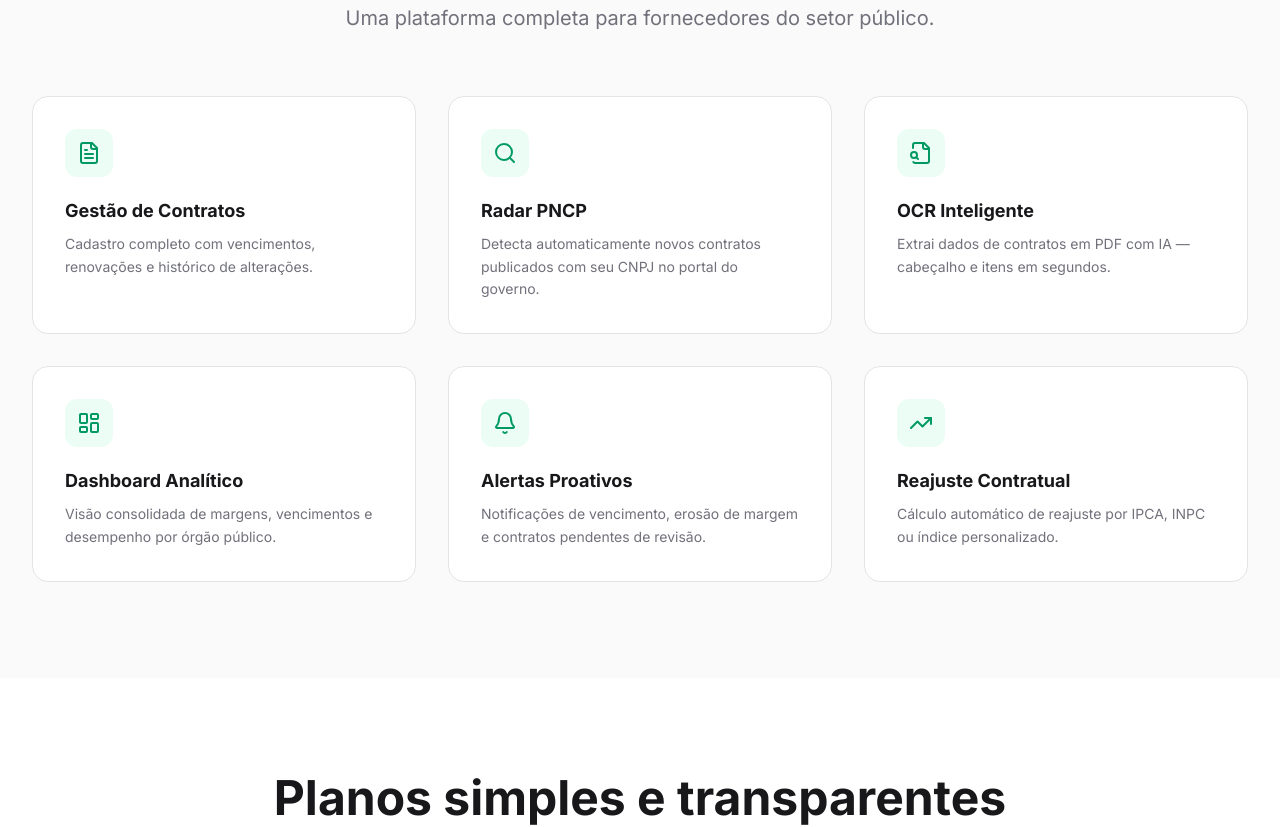
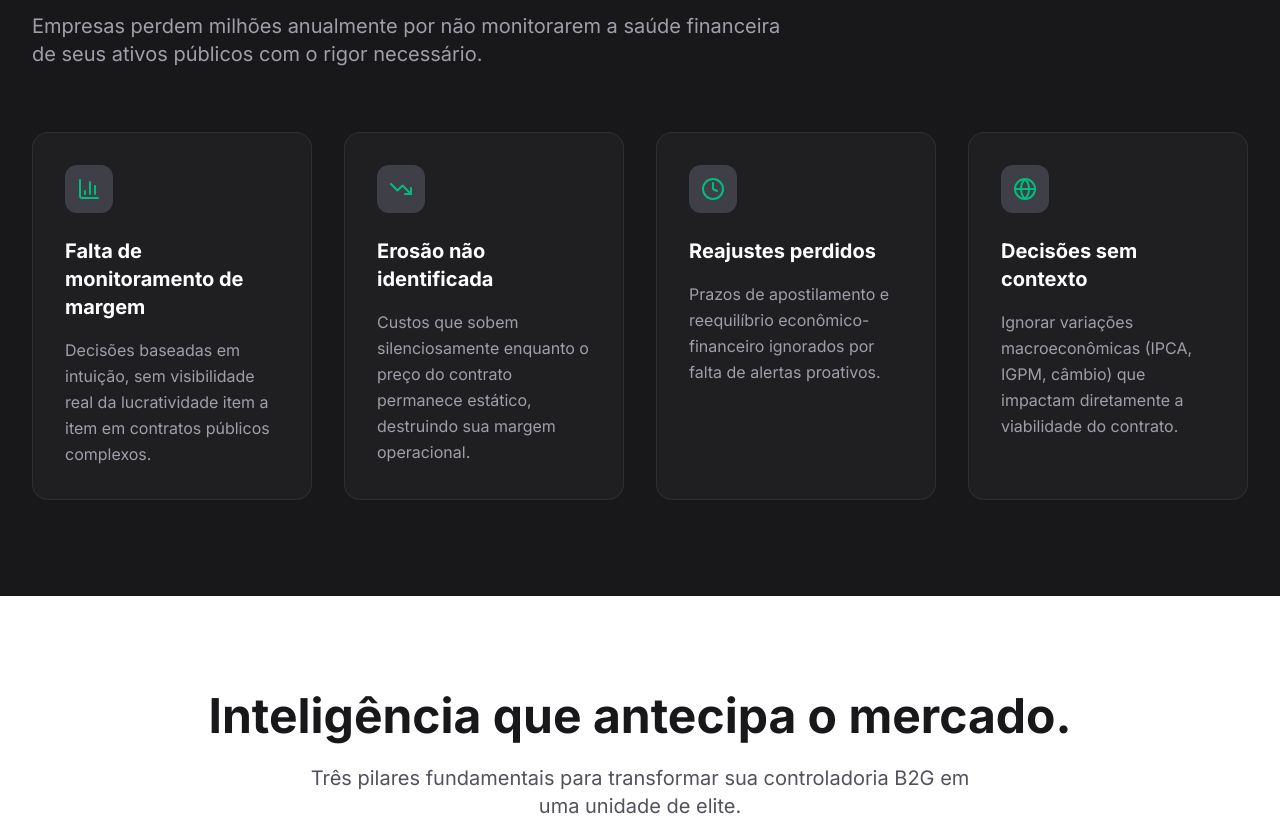
Before and after one commit to leistermurilo-boop/duo-website, a React (Vite) app: page / in a window 1280 px wide. Shown: the part 1040-1867 px from the top of the page. Built offline with nearby package versions, Linux system fonts and the light colour scheme.

Commit message:
Update App.tsx(app): adiciona Problem, Mechanism e MaturityIndex ao App.tsx — corrige links do rodapé

```diff
--- a/src/App.tsx
+++ b/src/App.tsx
@@ -1,7 +1,10 @@
 import React from 'react';
 import { Navbar } from './components/Navbar';
 import { Hero } from './components/Hero';
+import { Problem } from './components/Problem';
+import { Mechanism } from './components/Mechanism';
 import { Features } from './components/Features';
+import { MaturityIndex } from './components/MaturityIndex';
 import { Pricing } from './components/Pricing';
 import { FAQ } from './components/FAQ';
 import { FinalCTA } from './components/FinalCTA';
@@ -13,7 +16,10 @@ export default function App() {
       <Navbar />
       <main>
         <Hero />
+        <Problem />
+        <Mechanism />
         <Features />
+        <MaturityIndex />
         <Pricing />
         <FAQ />
         <FinalCTA />
```
